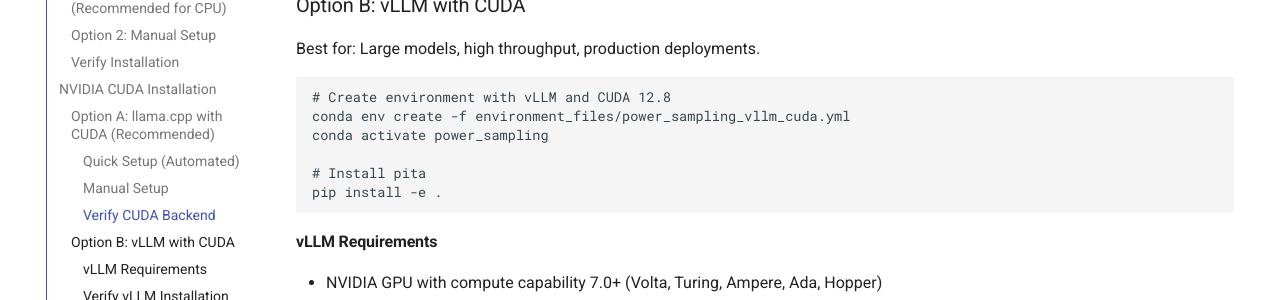
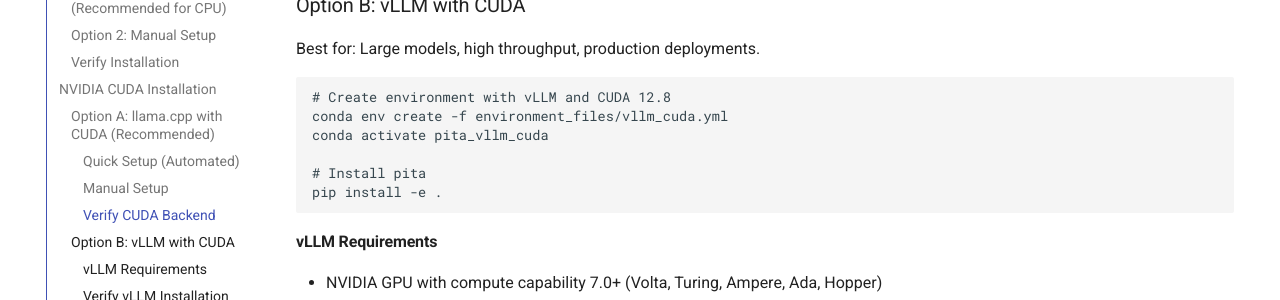
Before and after one commit to cobi-inc/pita, an MkDocs documentation site: the page built from docs/installation.md, in a window 1280 px wide and 900 px high, scrolled down 2042 px. Shown: the part 172-472 px from the top of the window. Built offline with MkDocs 1.6.1 and Material for MkDocs 9.7.7, drawn with Linux system fonts in a browser that asks for light colours.

Commit message:
fixed a typo in the installation documentation and also the dataset loading of the benchmarking_utils

````diff
--- a/docs/installation.md
+++ b/docs/installation.md
@@ -105,8 +105,8 @@
 
 ```bash
 # Create environment with vLLM and CUDA 12.8
-conda env create -f environment_files/power_sampling_vllm_cuda.yml
-conda activate power_sampling
+conda env create -f environment_files/vllm_cuda.yml
+conda activate pita_vllm_cuda
 
 # Install pita
 pip install -e .
````
Also changed, not shown: 1 other file.
